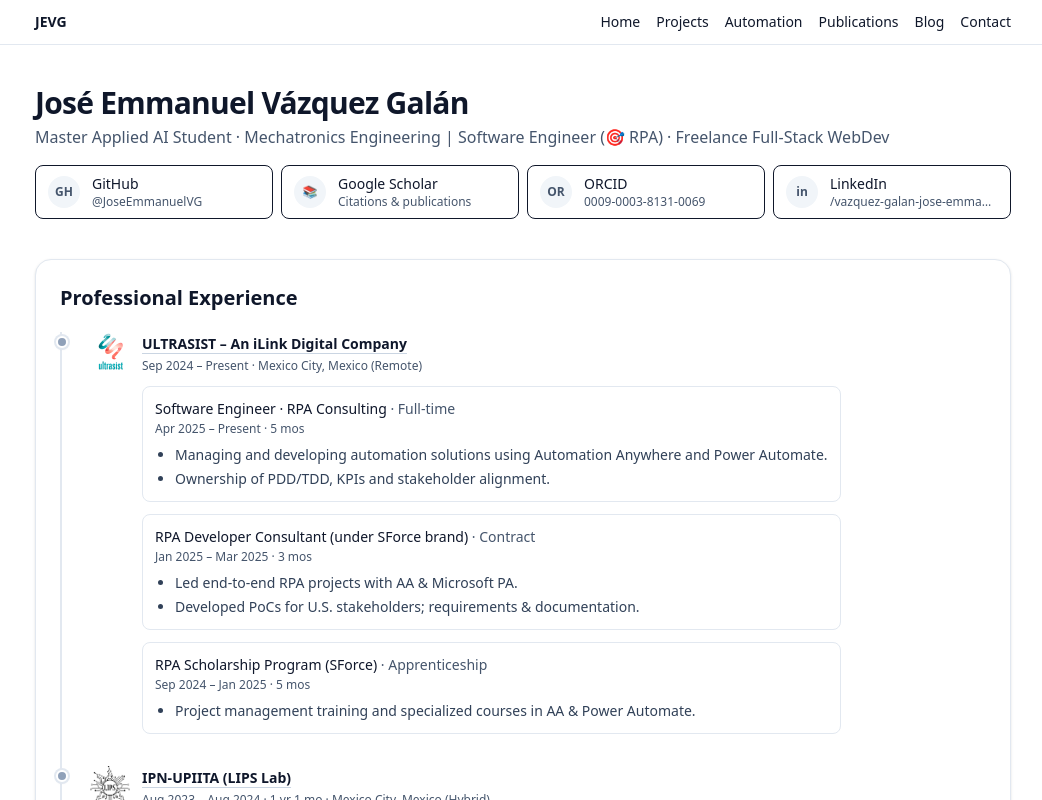
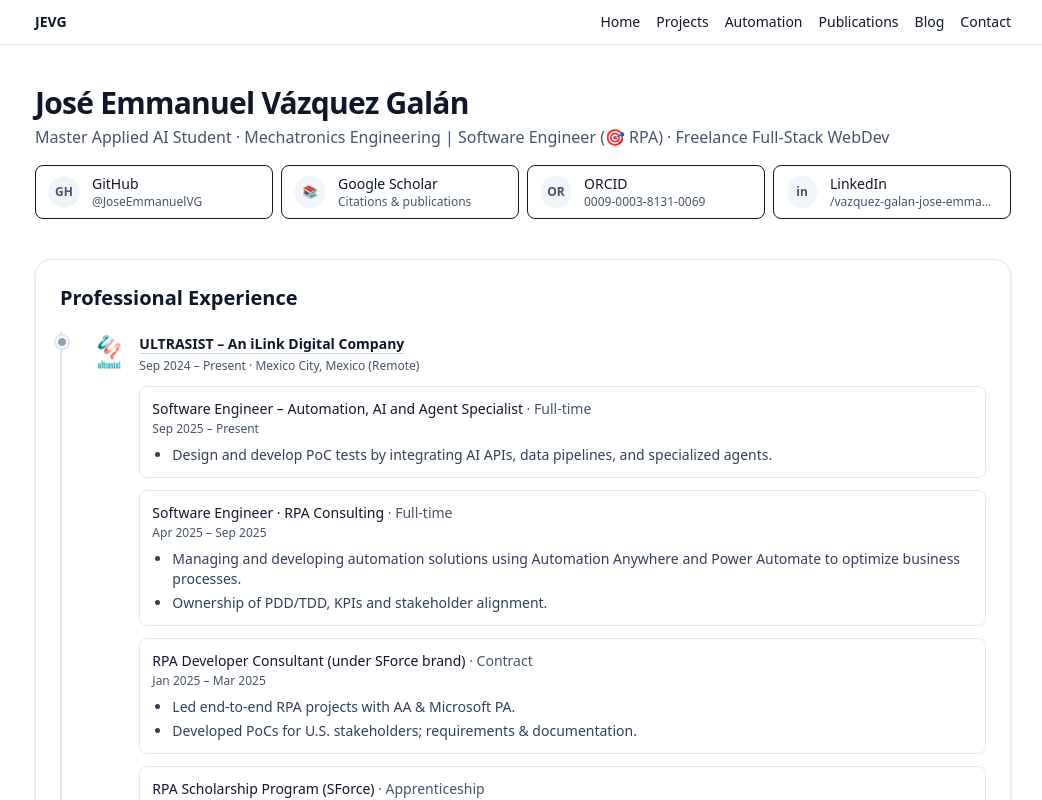
Before and after one commit to JoseEmmanuelVG/JoseEmmanuelVG.github.io, a Next.js app in the folder cv-next/: page / in a window 1280 px wide. Shown: the top 800 px of the page, without its empty margins (117-1159 px from the left). Built offline with nearby package versions, Linux system fonts and the light colour scheme.

Commit message:
Revise job roles and responsibilities in page.tsx
Updated job roles and responsibilities in the experience section, including new positions and revised bullet points for clarity.

```diff
--- a/cv-next/app/(site)/page.tsx
+++ b/cv-next/app/(site)/page.tsx
@@ -15,13 +15,21 @@
       // summary: "RPA delivery across AA & PA; client-facing, documentation, KPIs.",
       positions: [
         {
+          role: "Software Engineer – Automation, AI and Agent Specialist",
+          type: "Full-time",
+          start: "Sep 2025",
+          end: "Present",
+          bullets: [
+            "Design and develop PoC tests by integrating AI APIs, data pipelines, and specialized agents.",
+          ],
+        },
+        {
           role: "Software Engineer · RPA Consulting",
           type: "Full-time",
           start: "Apr 2025",
-          end: "Present",
-          duration: "5 mos",
+          end: "Sep 2025",
           bullets: [
-            "Managing and developing automation solutions using Automation Anywhere and Power Automate.",
+            "Managing and developing automation solutions using Automation Anywhere and Power Automate to optimize business processes.",
             "Ownership of PDD/TDD, KPIs and stakeholder alignment.",
           ],
         },
@@ -30,7 +38,6 @@
           type: "Contract",
           start: "Jan 2025",
           end: "Mar 2025",
-          duration: "3 mos",
           bullets: [
             "Led end-to-end RPA projects with AA & Microsoft PA.",
             "Developed PoCs for U.S. stakeholders; requirements & documentation.",
@@ -41,7 +48,6 @@
           type: "Apprenticeship",
           start: "Sep 2024",
           end: "Jan 2025",
-          duration: "5 mos",
           bullets: [
             "Project management training and specialized courses in AA & Power Automate.",
           ],
```
